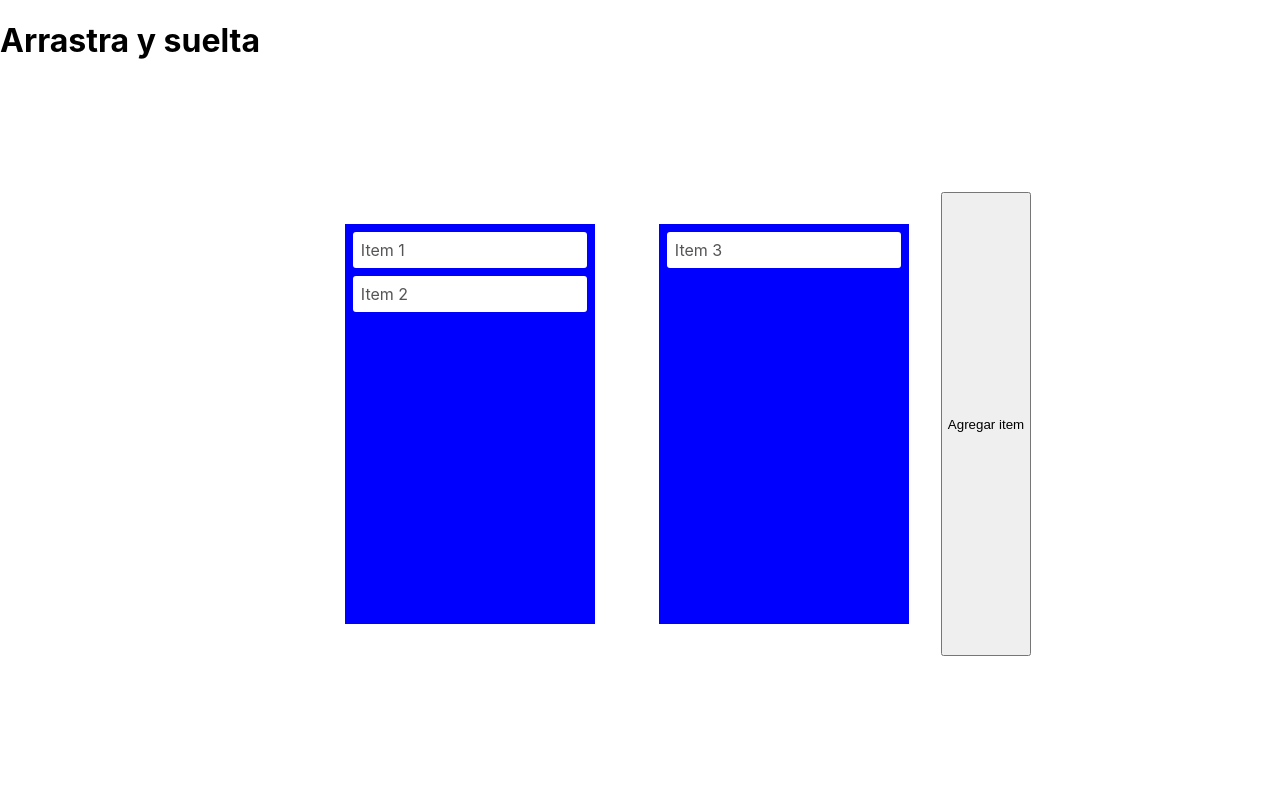
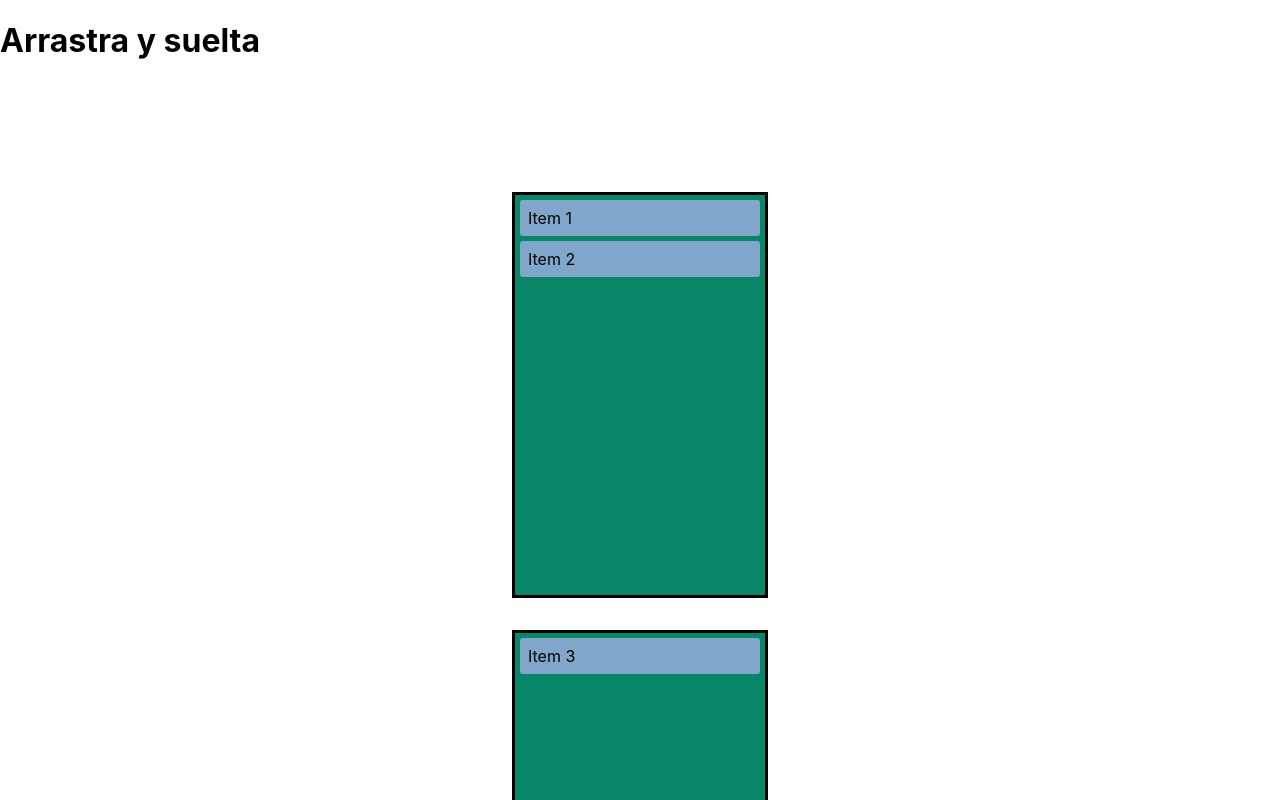
Before and after one commit to DanielBarreraGalaz/practica_drag_and_drop, a React (Create React App) app: page / in a window 1280 px wide. Shown: the top 800 px of the page. Built offline with nearby package versions, Linux system fonts and the light colour scheme.

Commit message:
Aniadidos comentarios para mayor comprension

```diff
--- a/src/drag_and_drop/Draggable.js
+++ b/src/drag_and_drop/Draggable.js
@@ -3,9 +3,15 @@ import PropTypes from 'prop-types';
 
 export default class Draggable extends React.Component{
 
+    //Esta funcion permite pasar los datos del draggable a otro espacio droppable
+    //Basicamente, permite poder soltar un draggable a otro espacio
+    //Sin esta funcion la pagina se crashearia al intentar pasar el draggable a otro espacio droppable
     drag = (e) => {
         e.dataTransfer.setData('transfer', e.target.id);
     }
+    //setData
+    //Parametro 1: El tipo de accion a realizar (En este caso, va a "transferir los datos de un draggable a otro droppable")
+    //Parametro 2: El elemento sobre el que caera el efecto, especificado (en este caso) por su id
 
     noAllowDrop = (e) => {
         e.stopPropagation();
--- a/src/drag_and_drop/Droppable.js
+++ b/src/drag_and_drop/Droppable.js
@@ -8,6 +8,8 @@ export default class Droppable extends React.Component{
         const data = e.dataTransfer.getData('transfer');
         e.target.appendChild(document.getElementById(data)) //Esta instruccion permite agregar los datos del item draggeable en un nuevo droppable
     }
+    //dataTransfer: Metodo que permite trabajar con transferencia de datos
+    //Se usa (en este caso) el getData, ya que el droppable lo que hara sera recibir los datos del nuevo draggable que caera sobre el
 
     //Funcion que permite soltar un elemento en el espacio dado
     allowDrop = (e) => {
--- a/src/drag_and_drop/Prueba.js
+++ b/src/drag_and_drop/Prueba.js
@@ -6,23 +6,24 @@ import './estilizado/estilos_prueba.css';
 
 const Wrapper = styled.div`
     width: 100%;
-    padding: 32px;
-    display: flex;
+    padding: 0px;
+    display: inline-block;
     justify-content: center;
 `;
 
 const Item = styled.div`
     padding: 8px;
-    color: #555;
-    background-color: white;
+    color: #000;
+    background-color: #80A7CB;
     border-radius: 3px;
 `;
 
 const droppableStyle = {
-    backgroundColor: 'blue',
+    backgroundColor: '#098668',
     width: '250px',
     height: '400px',
-    margin: '32px'
+    margin: '32px',
+    border: 'solid'
 };
 
 export default class Prueba extends React.Component {
@@ -31,12 +32,11 @@ export default class Prueba extends React.Component {
         return(
         <Wrapper>
             <Droppable id="dr1" style={droppableStyle}>
-                <Draggable id="item1" style={{ margin: '8px' }}><Item>Item 1</Item></Draggable>
-                <Draggable id="item2" style={{ margin: '8px' }}><Item>Item 2</Item></Draggable>
-
+                <Draggable id="item1" style={{ margin: '5px' }}><Item>Item 1</Item></Draggable>
+                <Draggable id="item2" style={{ margin: '5px' }}><Item>Item 2</Item></Draggable>
             </Droppable>
             <Droppable id="dr2" style={droppableStyle}>
-                <Draggable id="item3" style={{ margin: '8px' }}><Item>Item 3</Item></Draggable>
+                <Draggable id="item3" style={{ margin: '5px' }}><Item>Item 3</Item></Draggable>
             </Droppable>
             <button id="boton" className="button">Agregar item</button>
         </Wrapper>
--- a/src/drag_and_drop/estilizado/estilos_prueba.css
+++ b/src/drag_and_drop/estilizado/estilos_prueba.css
@@ -1,6 +1,6 @@
 /* +tyT */
 .button
 {
-    padding: 5px;
+    padding: 10px;
     display:inline-block;
 }
```
